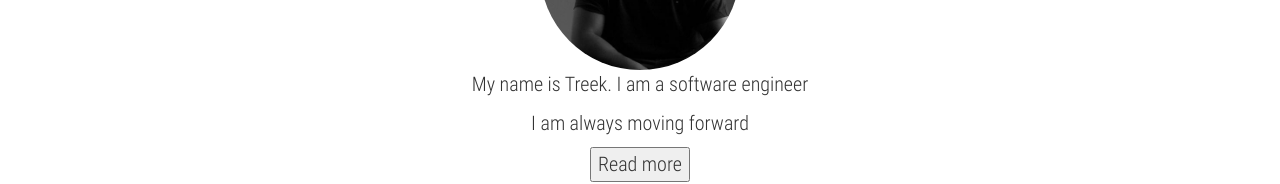
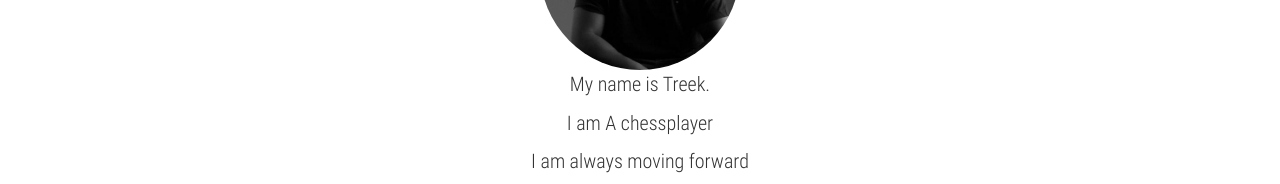
Before and after one commit to Tduncan14/reactPortfolio, a React (Vite) app: page / in a window 1280 px wide. Shown: the part 162-346 px from the top of the page. Built offline with nearby package versions, Linux system fonts and the light colour scheme.

Commit message:
keep moving forward

```diff
--- a/src/App.js
+++ b/src/App.js
@@ -3,7 +3,7 @@ import React,{Component} from 'react';
 import Projects from './Projects';
 import SocialProfiles from './SocialProfiles';
 import profile from './assets/profile.png'
-
+import Title from './Title';
 class App  extends Component{
 
     state = {displayBio:false };
@@ -32,7 +32,8 @@ class App  extends Component{
        return(
            <div>
                <img src={profile} alt="profile" className="profile" />
-               <p>My name is Treek. I am  a software engineer</p>
+               <p>My name is Treek.</p>
+               <p><Title /></p>
                <p>I am always moving forward</p>
              {
                  this.state.displayBio ? (
--- a/src/Title.js
+++ b/src/Title.js
@@ -4,19 +4,34 @@ const TITLES = [
     "A software engineer",
     "A chessplayer",
     "an ethusiastic learner",
-    "Love a good film"
+    "Love a good film",
+    "I love trying to make the world a better place"
 ];
 
 class Title extends Component {
 
-    state ={ titleIndex:0 }
+    state ={ titleIndex:0 };
+
+    componentDidMount(){
+         console.log("title component has mounted");
+         this.animatedTitles();
+    }
+
+    animatedTitles = () =>{
+         setInterval(()=>{
+             const titleIndex = (this.state.titleIndex +1) % TITLES.length;
+
+             this.setState({titleIndex});
+         },4000);
+    }
+
+
 
     render(){
         const title = TITLES[this.state.titleIndex];
 
-        return(
-            <p> I am {title}</p>
-        )
+        return( <p>I am {title}</p>)
+
     }
 
 
```
Also changed, not shown: 3 other files (tests, documents, lock files or other folders).
